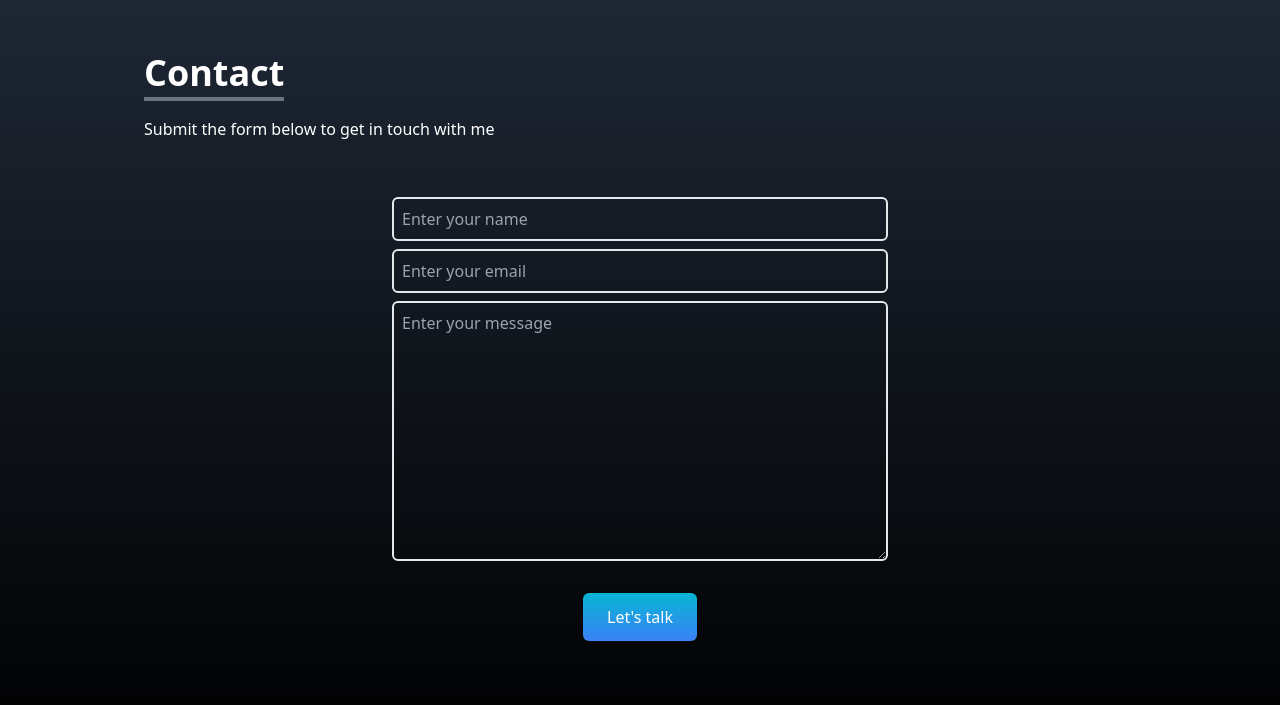
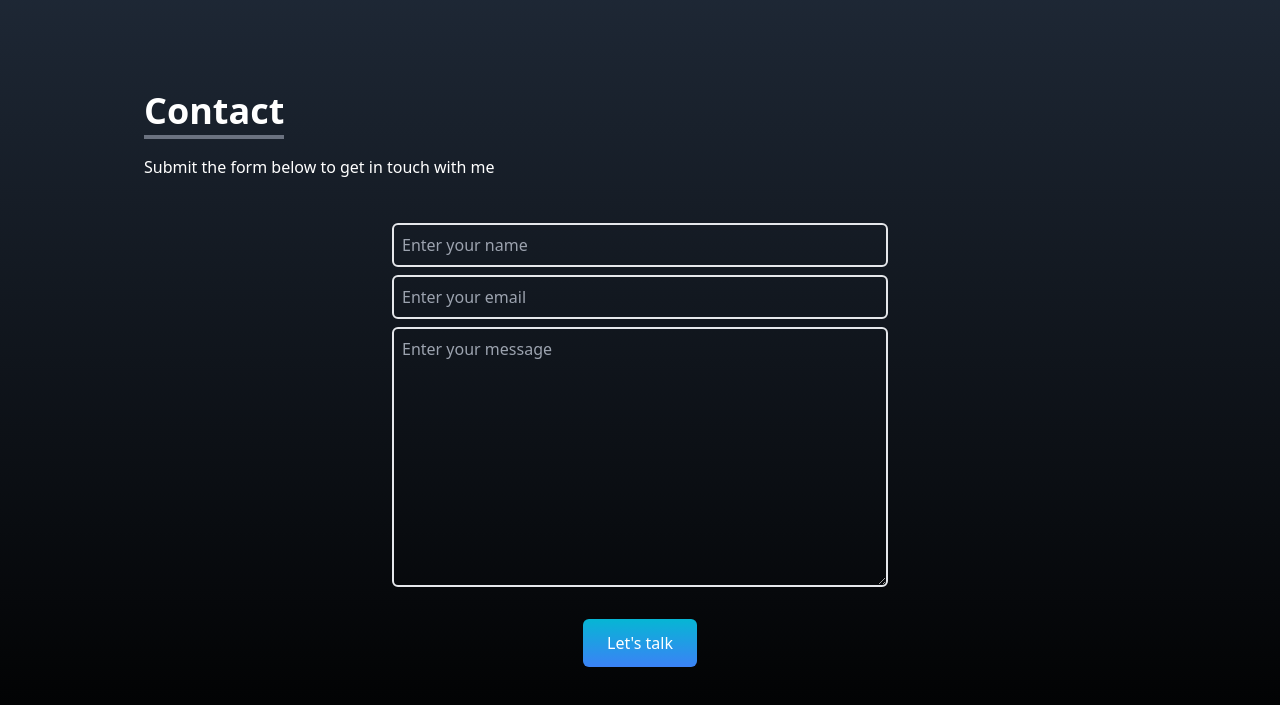
Before and after one commit to amandal0862/my-portfolio, a React (Create React App) app: page / in a window 1280 px wide. Shown: the part 2437-3142 px from the top of the page. Built offline with nearby package versions, Linux system fonts and the light colour scheme.

Commit message:
Fixed contact us position

```diff
--- a/src/components/Contact.jsx
+++ b/src/components/Contact.jsx
@@ -4,10 +4,10 @@ const Contact = () => {
   return (
     <div
       name="Contact"
-      className="w-full h-screen bg-gradient-to-b from-gray-800 to-black p-4 text-white"
+      className="w-full h-screen bg-gradient-to-b from-gray-800 to-black pt-8 text-white"
     >
       <div className="flex flex-col p-4 justify-center max-w-screen-lg mx-auto h-full">
-        <div className="pb-8">
+        <div className="pb-5">
           <p className="text-4xl font-bold inline border-b-4 border-gray-500">
             Contact
           </p>
@@ -35,7 +35,7 @@ const Contact = () => {
               className="p-2 bg-transparent border-2 rounded-md text-white focus:outline-none"
             ></textarea>
 
-            <button className="text-white bg-gradient-to-b from-cyan-500 to-blue-500 px-6 py-3 my-8 mx-auto flex item-center rounded-md hover:scale-110 duration-300">
+            <button className="text-white bg-gradient-to-b from-cyan-500 to-blue-500 px-6 py-3 mt-8 mx-auto flex item-center rounded-md hover:scale-110 duration-300">
               Let's talk
             </button>
           </form>
```
